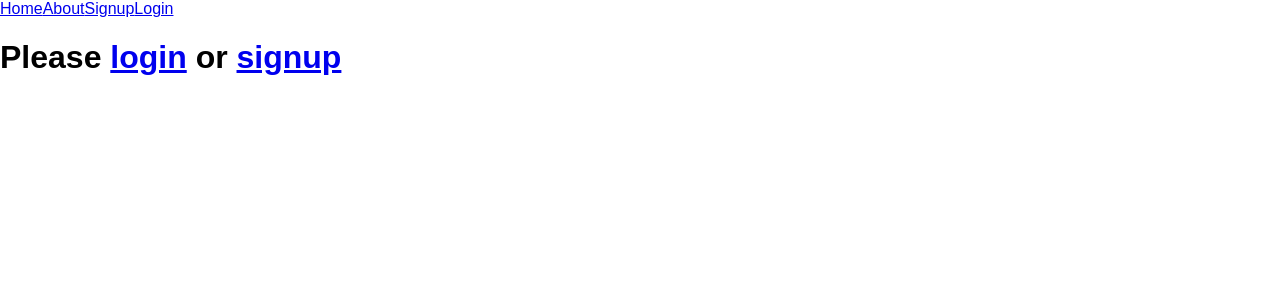
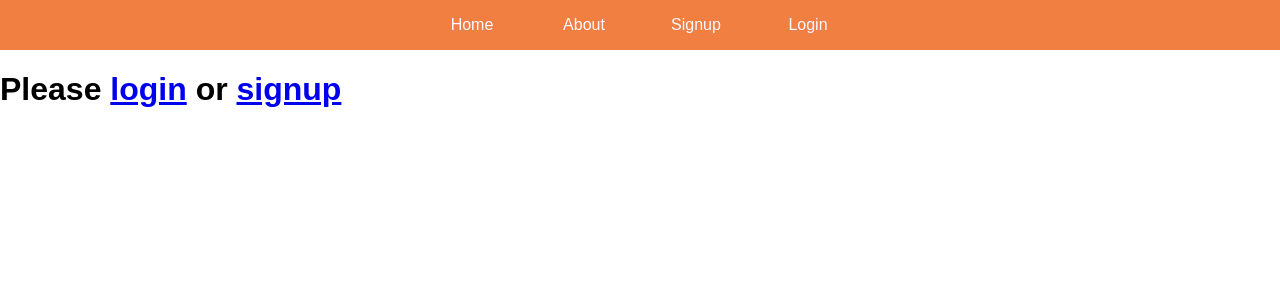
Before and after one commit to cernanb/react-rails-field-notes-trading-post, a React (Create React App) app in the folder client/: page / in a window 1280 px wide. Shown: the top 300 px of the page. Built offline with nearby package versions, Linux system fonts and the light colour scheme.

Commit message:
added styling to navbar and navlinks

```diff
--- a/client/src/components/NavLink.js
+++ b/client/src/components/NavLink.js
@@ -1,13 +1,16 @@
 import React from 'react'
 import { Link } from 'react-router'
+import { css } from 'glamor'
 
-var linkCSS = ({
-  // 'text-decoration': 'none',
-  // display: 'inline-block',
-  // color: 'ghostwhite',
-  // width: '80px',
-  // padding: '16px',
-  cursor: 'pointer',
+var linkCSS = css({
+  'textDecoration': 'none',
+  display: 'inline-block',
+  color: 'ghostwhite',
+  width: '80px',
+  padding: '16px',
+  ':hover': {
+    color: '#383A3F'
+  }
 })
 
 export default (props) => (
--- a/client/src/components/Navigation.js
+++ b/client/src/components/Navigation.js
@@ -6,7 +6,7 @@ import AuthService from '../services/authService'
 import { css } from 'glamor'
 import NavLink from './NavLink'
 
-let nav = css({ color: 'red', display: 'inline-block', width: '100%', 'textAlign': 'left'})
+let nav = css({ color: 'red', width: '100%', 'textAlign': 'center', background: '#F17F42'})
 let navLink = css({display: 'inline-block'})
 
 const Navigation = (props) => (
```
